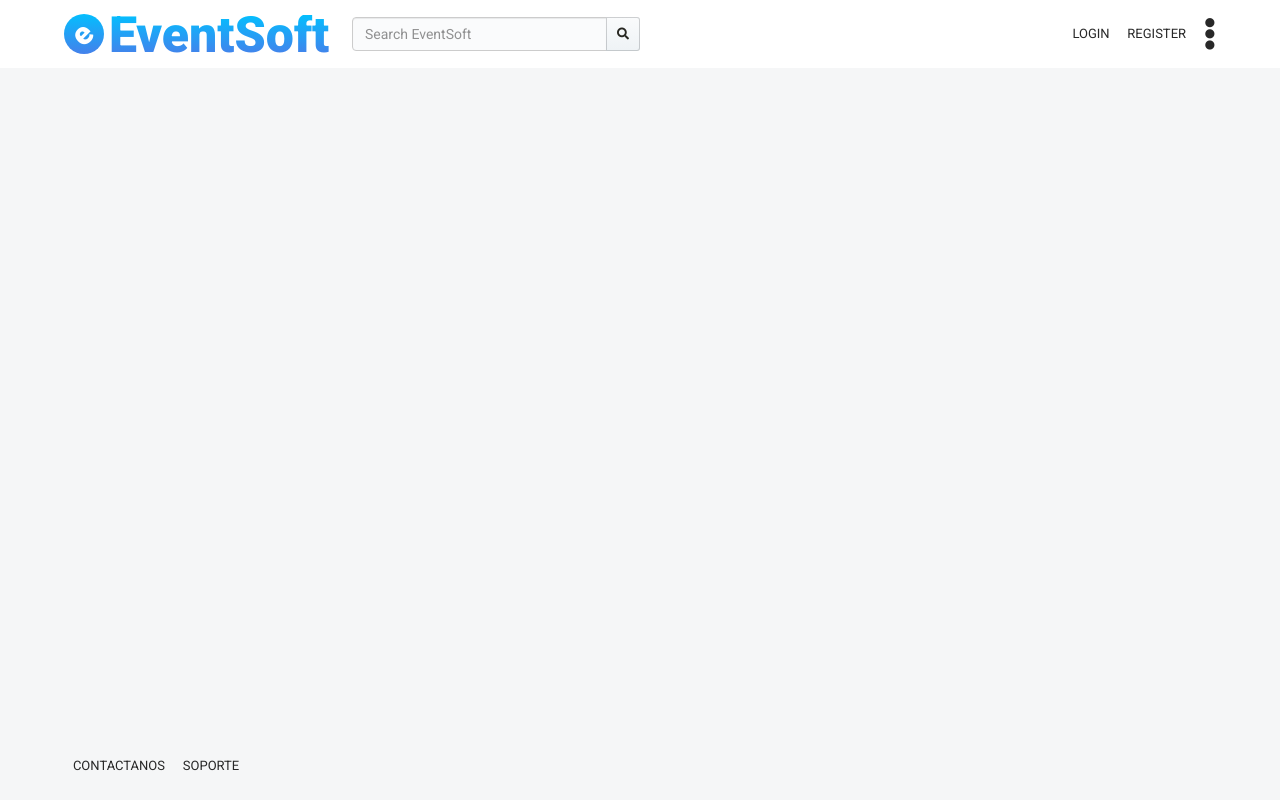
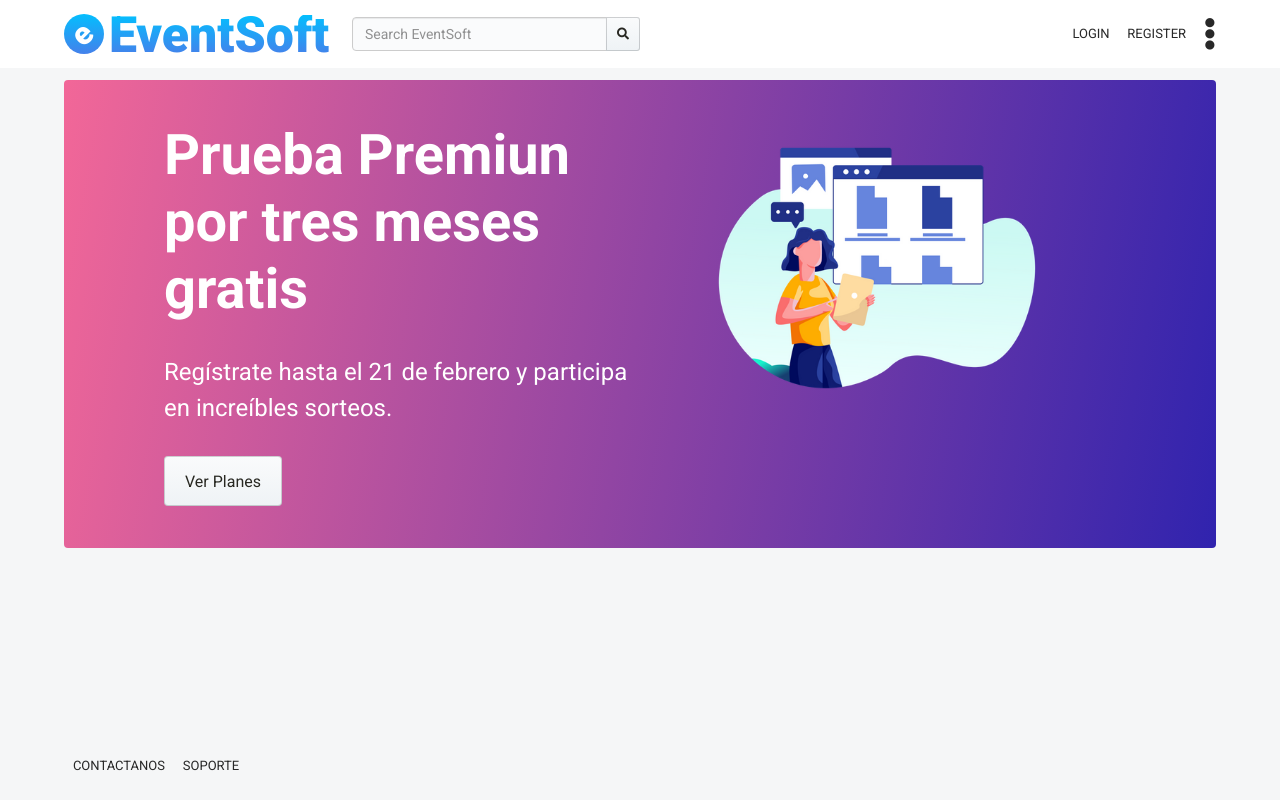
Before and after one commit to cesardevops/EVENTSOFT, a Symfony app: template App/templates/event/index.html.twig in a window 1280 px wide. Run offline with Twig, Linux system fonts and the light colour scheme; the template is opened without the code that fills it, so the values that code supplies are empty; some libraries are stand-ins or nearby versions.

```diff
--- a/App/src/Repository/EventRepository.php
+++ b/App/src/Repository/EventRepository.php
@@ -21,7 +21,7 @@ class EventRepository extends ServiceEntityRepository
 
         $total =  $query->execute();
 
-        $sql = "select e.id, e.shortdescription, e.startDate, e.thumb, e.duration from App:Event e";
+        $sql = "select e.id, e.title, e.shortdescription, e.startDate, e.thumb, e.duration from App:Event e";
         $result = $this->getEntityManager()->createQuery($sql)->setFirstResult($firstResult)->setMaxResults($maxResult)->getResult();
         //return $result;
 
--- a/App/templates/event/index.html.twig
+++ b/App/templates/event/index.html.twig
@@ -3,50 +3,31 @@
 {% block title %}Hello EventController!{% endblock %}
 
 {% block body %}
-
     <input type="hidden" id="firstResult" value="0">
     <input type="hidden" id="maxResult" value="10">
     <input type="hidden" id="total" value="10">
+
+    <div class="ev-body">
+        <div class="promo-three-months-premiun-free">
+            <div>
+                <h2>Prueba Premiun por tres meses gratis</h2>
+                <h3>Regístrate hasta el 21 de febrero y participa en increíbles sorteos.</h3>
+                <button type="submit" class="btn btn-big">Ver Planes</button>
+            </div>
+
+            <img src="{{ asset('assets/_img/girl_one.png') }}" alt="" srcset="">
+        </div>
+    </div>
+
     <div class="grid-events" id="result">
     </div>
-
-
-    <!-- template -->
-    <template id="template-whit-img">
-            <div class="item photo">
-                <div class="content">
-                    <div class="title">
-                        <h3></h3>
-                    </div>
-                    <img class="photothumb" src="">
-                    <div class="event-body ">
-                        <div class="event-body-info ">
-                            <p class="date "></p>
-                            <p class="category-assistants "></p>
-                        </div>
-                        <div class="event-body-control ">
-                            <button type="button " class="btn btn-primary "><i class="fas fa-star "></i> Me Interesa</button>
-                            <button type="button " class="btn btn-primary "><i class="far fa-eye "></i> Ver Más</button>
-                        </div>
-                    </div>
-                    <div class="desc ">
-                        <p>Lorem ipsum dolor sit amet, consectetur adipiscing elit. Fusce facilisis fringilla laoreet. Mauris mattis enim ut felis consectetur, vitae lacinia enim auctor. Aenean vitae fermentum odio. Lorem ipsum dolor sit amet, consectetur adipiscing elit. Sed dictum non orci ut dignissim. Fusce fermentum felis aliquam, mattis nibh ut, faucibus leo. Sed lectus libero, volutpat at eros quis, venenatis tempus neque. Nulla vel .</p>
-                    </div>
-                </div>
-            </div>
-    </template>
 {% endblock %}
 
 {% block javascripts %}
     {{ parent() }}
     <script type="text/javascript">
-
-
-
         $(document).ready(function(){
-
             $(window).scroll(function(){
-
                 var firstResult = $('#firstResult').val();
                 var total = $('#total').val();
                 if(parseInt(firstResult) < parseInt(total)) {
@@ -58,10 +39,7 @@
                     }
                 }
             });
-
         });
-
-
 
         function LoadEvents()
         {
@@ -86,21 +64,23 @@
 
             var title = document.createElement('div');
             title.setAttribute('class', 'title');
-            title.innerHTML = `<h3>${eventos.name}</h3>`;
-
+            title.innerHTML = `<h3><p>${eventos.title}</p></h3>`;
             var div_img = document.createElement('div');
             div_img.className= 'img-thumb';
+            var img = document.createElement('img');
+            console.log(eventos.thumb);
+            if (eventos.thumb == null)
+            {
+                img.src = 'https://dummyimage.com/400x250/fff/aaa';
 
-            var img = document.createElement('img');
-            img.src = `{{ asset(varGlobImgEvents) }}${eventos.thumb}`;
+            }else{
+                img.src = `{{ asset(varGlobImgEvents) }}${eventos.thumb}`;
+            }
             //img.height = 100;
             img.setAttribute('class', 'photothumb');
-
             div_img.appendChild(img);
-
             var event_body = document.createElement('div');
             event_body.className = 'event-body';
-
             var monthNames = [
                 "Enero", "Febrero", "Marzo",
                 "Abril", "Mayo", "Junio", "Julio",
@@ -139,7 +119,7 @@
 
             var descr = document.createElement('div');
             descr.className = 'desc';
-            descr.innerHTML = '<p>Lorem ipsum dolor sit ibus leo. Sed lectus libero, volutpat at eros quis, venenatis tempus neque. Nulla vel .</p>'
+            descr.innerHTML = `<p>${eventos.shortdescription}</p>`;
 
             var content = document.createElement('div');
             content.setAttribute('class', 'content');
@@ -149,17 +129,11 @@
             content.appendChild(event_body);
             content.appendChild(descr);
 
-
-
             var item = document.createElement('div');
             item.setAttribute('class', 'item photo');
-
-
             item.appendChild(content);
             var grid = document.querySelector("#result");
             grid.appendChild(item);
-
-            //resizeAllGridItems();
         }
         LoadEvents();
     </script>
```
Also changed, not shown: App/config/routes.yaml (+18 -24 lines), App/public/assets/_scss/elements/layout/_event.scss, App/public/assets/_style/style.css.
